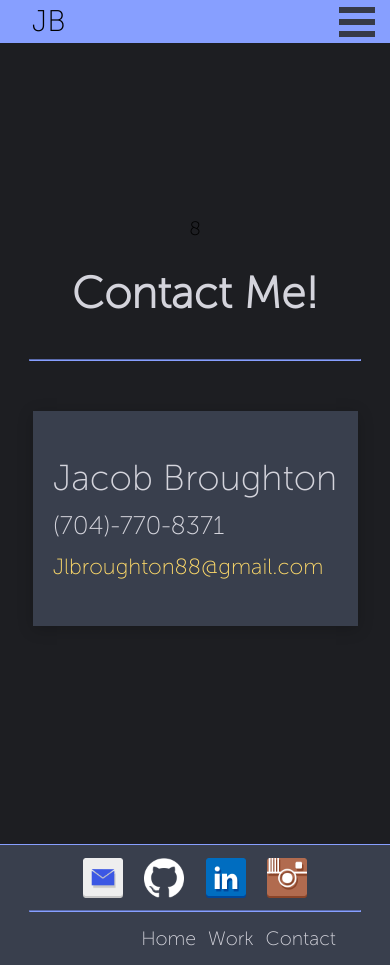
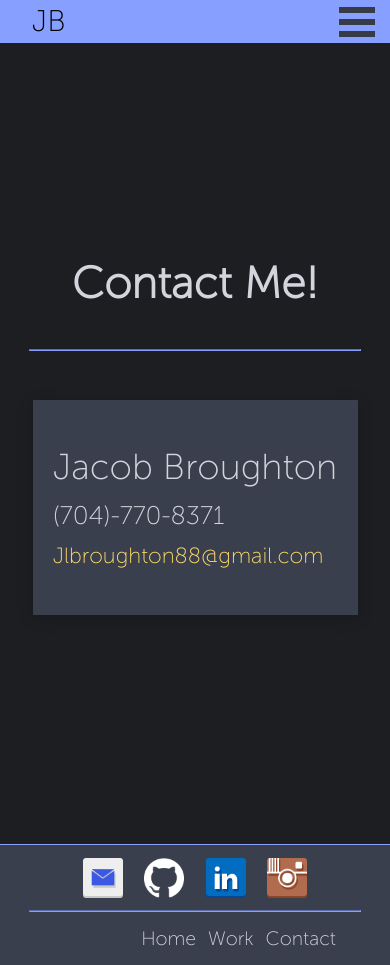
Before and after one commit to jacobbroughton/Portfolio-Heroku, a React (Create React App) app in the folder client/: page /contact in a window 390 px wide. Built offline with nearby package versions, Linux system fonts and the light colour scheme; a web font is replaced by a local one.

Commit message:
found a random letter floating around, removed it. Fixed a media query on myWork component.

```diff
--- a/client/src/components/Contact/Contact.js
+++ b/client/src/components/Contact/Contact.js
@@ -6,7 +6,7 @@ class Contact extends Component {
     render() {
         return (
             <MotherDiv>
-                <MainDiv>8
+                <MainDiv>
                     <ContactHeadDiv>
                         <ContactHead>Contact Me!</ContactHead>
                     </ContactHeadDiv>
--- a/client/src/components/Work/Work.js
+++ b/client/src/components/Work/Work.js
@@ -186,6 +186,8 @@ const WorkPara = styled.p`
     margin-bottom: 6px;
     padding-bottom: 6px;
     text-align: center;
+
+    @media(max-width: 800px) { font-size: 1.2rem }
 `
 
 const WorkPara2 = styled.p`
```
Also changed, not shown: 8 other files (tests, documents, lock files or other folders).
